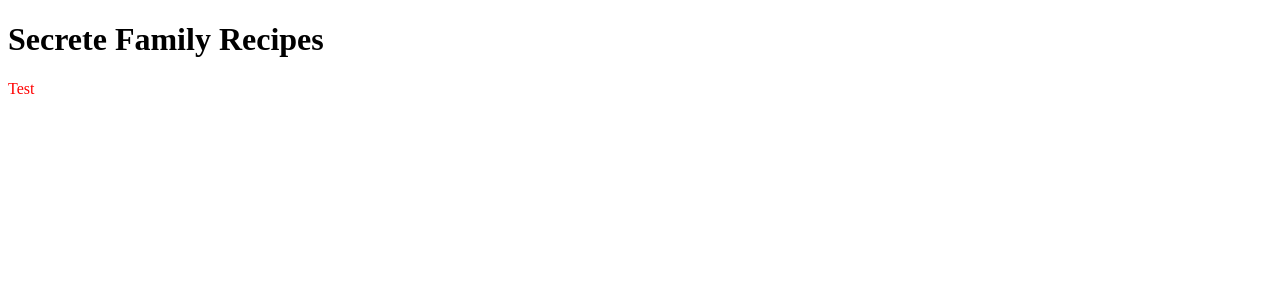
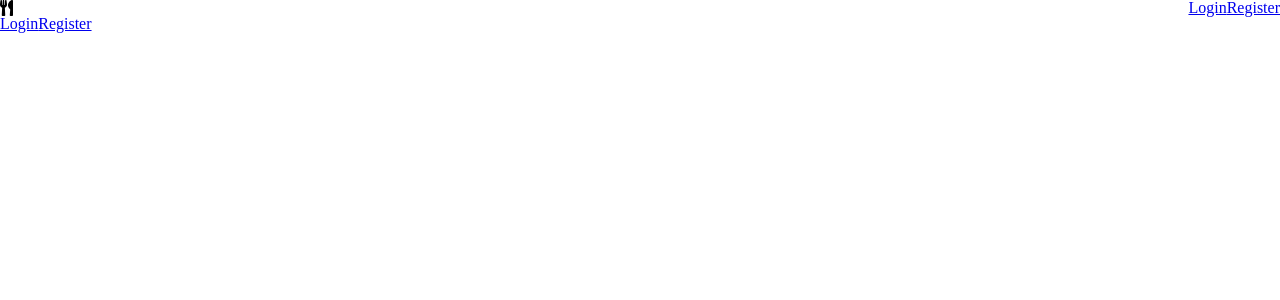
Before and after one commit to BW-secret-family-recipes-3/front-end, a React (Create React App) app in the folder secret-family-recipes/: page / in a window 1280 px wide. Shown: the top 300 px of the page. Built offline with nearby package versions, Linux system fonts and the light colour scheme.

Commit message:
installed fontawesome library; added utensils icon to homepage

```diff
--- a/secret-family-recipes/package.json
+++ b/secret-family-recipes/package.json
@@ -3,6 +3,9 @@
   "version": "0.1.0",
   "private": true,
   "dependencies": {
+    "@fortawesome/fontawesome-svg-core": "^1.2.30",
+    "@fortawesome/free-solid-svg-icons": "^5.14.0",
+    "@fortawesome/react-fontawesome": "^0.1.11",
     "@testing-library/jest-dom": "^4.2.4",
     "@testing-library/react": "^9.5.0",
     "@testing-library/user-event": "^7.2.1",
--- a/secret-family-recipes/src/App.css
+++ /dev/null
@@ -1,38 +0,0 @@
-.App {
-  text-align: center;
-}
-
-.App-logo {
-  height: 40vmin;
-  pointer-events: none;
-}
-
-@media (prefers-reduced-motion: no-preference) {
-  .App-logo {
-    animation: App-logo-spin infinite 20s linear;
-  }
-}
-
-.App-header {
-  background-color: #282c34;
-  min-height: 100vh;
-  display: flex;
-  flex-direction: column;
-  align-items: center;
-  justify-content: center;
-  font-size: calc(10px + 2vmin);
-  color: white;
-}
-
-.App-link {
-  color: #61dafb;
-}
-
-@keyframes App-logo-spin {
-  from {
-    transform: rotate(0deg);
-  }
-  to {
-    transform: rotate(360deg);
-  }
-}
--- a/secret-family-recipes/src/App.js
+++ b/secret-family-recipes/src/App.js
@@ -14,7 +14,6 @@
 function App() {
   return (
     <div className="App">
-      <h1>Secrete Family Recipes</h1>
       <Router>
         <Switch>
           {/* ------------- React-1 team ---------------- */}
--- a/secret-family-recipes/src/components/Home.js
+++ b/secret-family-recipes/src/components/Home.js
@@ -1,17 +1,41 @@
 import React from 'react';
 import { connect } from "react-redux";
 import styled from 'styled-components'
+import { Link } from 'react-router-dom'
+import { FontAwesomeIcon } from '@fortawesome/react-fontawesome'
+import { faUtensils } from '@fortawesome/free-solid-svg-icons'
 
-const StyledHeader = styled.div`
-    color: red;
+// const StyledHeader = styled.div`
+//     display: flex;
+//     flex-direction: column;
+//     height: 40vh;
+//     border: 1px solid black;
+//     color: ${pr => pr.theme.primaryColor};
+// `
+
+const StyledNav = styled.nav`
+    display: flex;
+    justify-content: space-between;
+
 `
 
 function Home(props){
     return(
         <div>
             {/* Nav Bar component goes here */}
+                <StyledNav>
+                    <FontAwesomeIcon icon={faUtensils}/>
+                    <nav>
+                    <Link to='/user/login'>Login</Link>
+                    <Link to ='/user/register'>Register</Link>
+                    </nav>
+                </StyledNav>
+
             {/* div with login/register button */}
-            <StyledHeader>Test</StyledHeader>
+
+                <Link to='/user/login'>Login</Link>
+                <Link to ='/user/register'>Register</Link>
+
             {/* div with image card gallery */}
             {/* footer bar */}
         </div>
--- a/secret-family-recipes/src/index.css
+++ b/secret-family-recipes/src/index.css
@@ -1,13 +1,63 @@
+/*CSS Reset*/
+/* http://meyerweb.com/eric/tools/css/reset/
+  v2.0 | 20110126
+  License: none (public domain)
+*/
+
+html, body, div, span, applet, object, iframe,
+h1, h2, h3, h4, h5, h6, p, blockquote, pre,
+a, abbr, acronym, address, big, cite, code,
+del, dfn, em, img, ins, kbd, q, s, samp,
+small, strike, strong, sub, sup, tt, var,
+b, u, i, center,
+dl, dt, dd, ol, ul, li,
+fieldset, form, label, legend,
+table, caption, tbody, tfoot, thead, tr, th, td,
+article, aside, canvas, details, embed,
+figure, figcaption, footer, header, hgroup,
+menu, nav, output, ruby, section, summary,
+time, mark, audio, video {
+	margin: 0;
+	padding: 0;
+	/*border: 0;*/
+	font-size: 100%;
+	font: inherit;
+	vertical-align: baseline;
+}
+/* HTML5 display-role reset for older browsers */
+article, aside, details, figcaption, figure,
+footer, header, hgroup, menu, nav, section {
+	display: block;
+}
 body {
-  margin: 0;
-  font-family: -apple-system, BlinkMacSystemFont, 'Segoe UI', 'Roboto', 'Oxygen',
-    'Ubuntu', 'Cantarell', 'Fira Sans', 'Droid Sans', 'Helvetica Neue',
-    sans-serif;
-  -webkit-font-smoothing: antialiased;
-  -moz-osx-font-smoothing: grayscale;
+	line-height: 1;
+}
+ol, ul {
+	list-style: none;
+}
+blockquote, q {
+	quotes: none;
+}
+blockquote:before, blockquote:after,
+q:before, q:after {
+	content: '';
+	content: none;
+}
+table {
+	border-collapse: collapse;
+	border-spacing: 0;
 }
 
-code {
-  font-family: source-code-pro, Menlo, Monaco, Consolas, 'Courier New',
-    monospace;
+/*General Styles*/
+* {
+  box-sizing: border-box;
+  max-width: 100%;
 }
+
+html {
+  font-size: 62.5%;
+}
+
+body {
+  font-size: 1.6rem;
+}
--- a/secret-family-recipes/src/index.js
+++ b/secret-family-recipes/src/index.js
@@ -11,6 +11,7 @@
 import * as serviceWorker from './serviceWorker';
 import rootReducer from './reducers/index';
 import theme from './theme/theme'
+import './index.css'
 // create redux store
 
 const store = createStore(rootReducer, applyMiddleware(thunk));
--- a/secret-family-recipes/src/theme/theme.js
+++ b/secret-family-recipes/src/theme/theme.js
@@ -0,0 +1,3 @@
+export default {
+    primaryColor: 'blue',
+}
```
Also changed, not shown: 1 other file (tests, documents, lock files or other folders).
